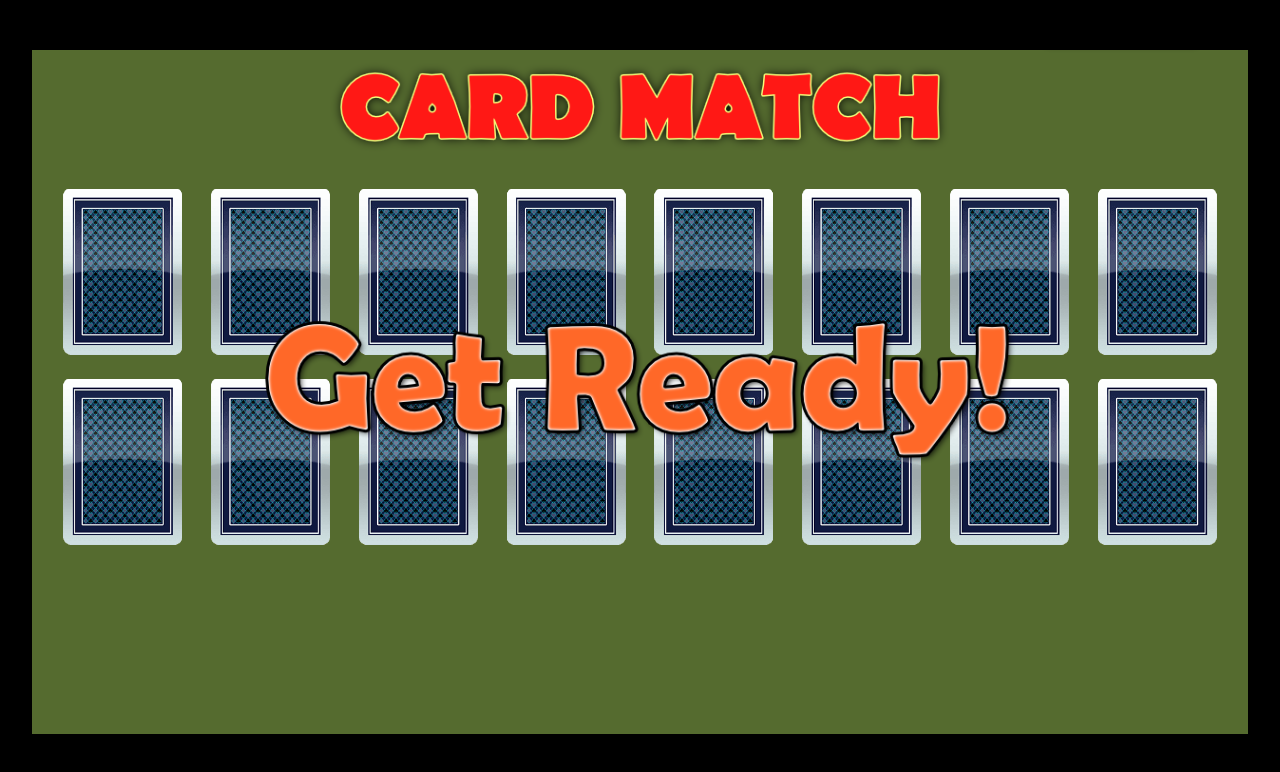
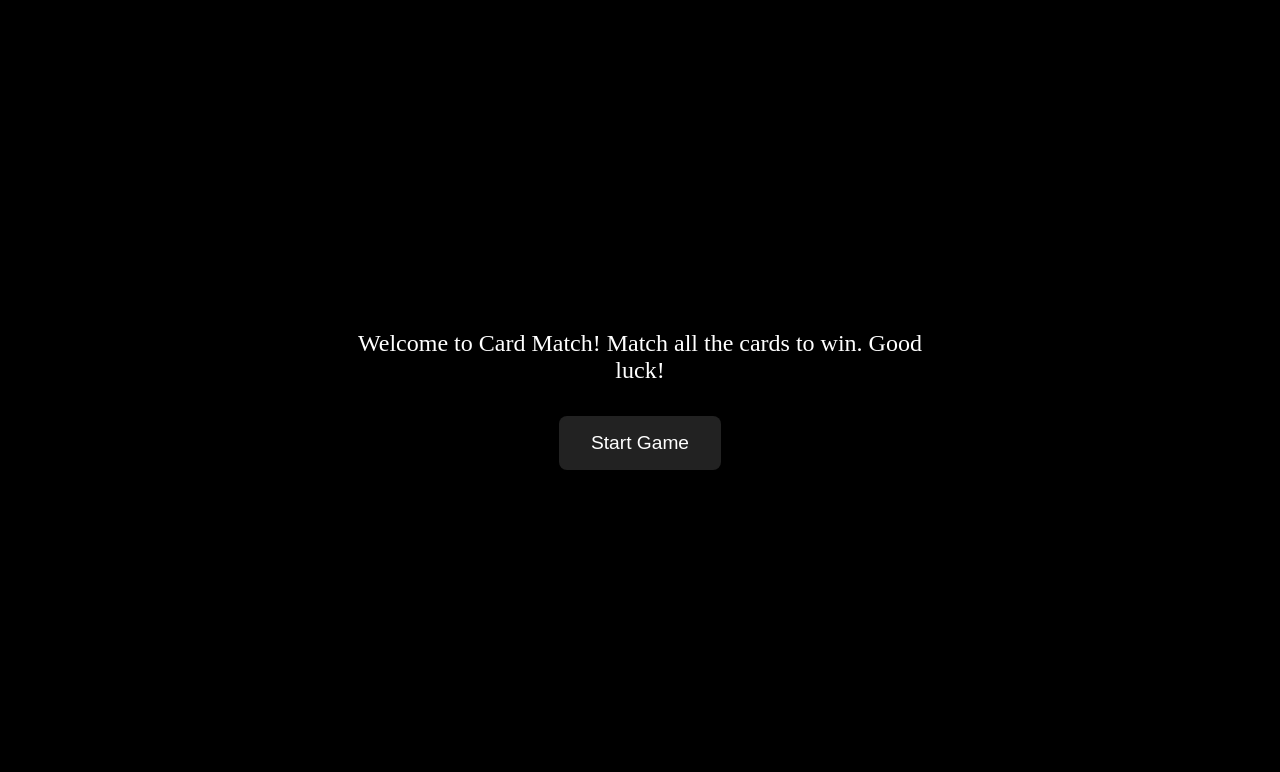
Before and after one commit to anparton/CardMatch, a website built with Vite: page index.html in a window 1280 px wide. Built offline with nearby package versions, Linux system fonts and the light colour scheme; files whose address does not match are found by name.

Commit message:
Added an intro screen

```diff
--- a/css/match.css
+++ b/css/match.css
@@ -11,6 +11,35 @@ body {
     margin : 0;
 }
 
-.overlay {
-
+.intro-screen {
+    position: fixed;
+    top: 0;
+    left: 0;
+    width: 100vw;
+    height: 100vh;
+    background: #000;
+    color: #fff;
+    display: flex;
+    flex-direction: column;
+    justify-content: center;
+    align-items: center;
+    z-index: 1000;
+    padding: 2rem;
+    box-sizing: border-box;
 }
+.intro-message {
+    text-align: center;
+    max-width: 600px;
+    margin-bottom: 2rem;
+    word-break: break-word;
+    font-size: 1.5rem;
+}
+.intro-button {
+    padding: 1rem 2rem;
+    font-size: 1.2rem;
+    background: #222;
+    color: #fff;
+    border: none;
+    border-radius: 8px;
+    cursor: pointer;
+}
--- a/index.html
+++ b/index.html
@@ -7,6 +7,12 @@
 </head>
 <body>
     <div id="game" class = "matchdiv">
+        <div id="intro-screen" class="intro-screen">
+            <div class="intro-message">
+                Welcome to Card Match! Match all the cards to win. Good luck!
+            </div>
+            <button id="start-btn" class="intro-button">Start Game</button>
+        </div>
 
     </div>
     <script type="module" src="./scripts/main.js"></script>
--- a/scripts/main.js
+++ b/scripts/main.js
@@ -25,15 +25,29 @@ let getReadySprite, titleSprite;
 let matches = 0;
 let finished = false;
 let quitGame = false;
+document.getElementById('start-btn').addEventListener('click', () => {
+    document.getElementById('intro-screen').style.display = 'none';
+    startGame(); // or your game start logic
+});
+
 (async () => {
+    try {
+       // await init();
+        resizeGameDiv();
+    } catch (e) {
+        console.error('Error during initialization:', e);
+    }
+})();
+
+async function startGame() {
     try {
         await init();
         resizeGameDiv();
     } catch (e) {
         console.error('Error during initialization:', e);
     }
-})();
 
+}
 async function init() {
     app = new Application();
     await app.init({ width: SIZEX, height: SIZEY, backgroundColor: 'darkolivegreen' });
```
